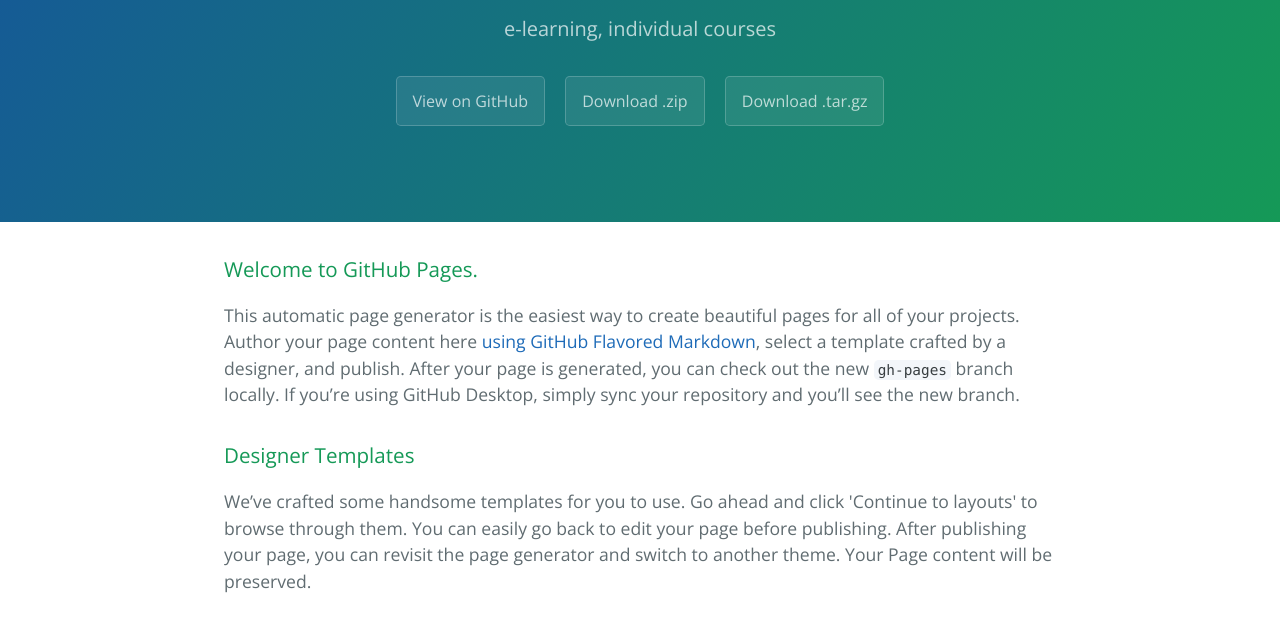
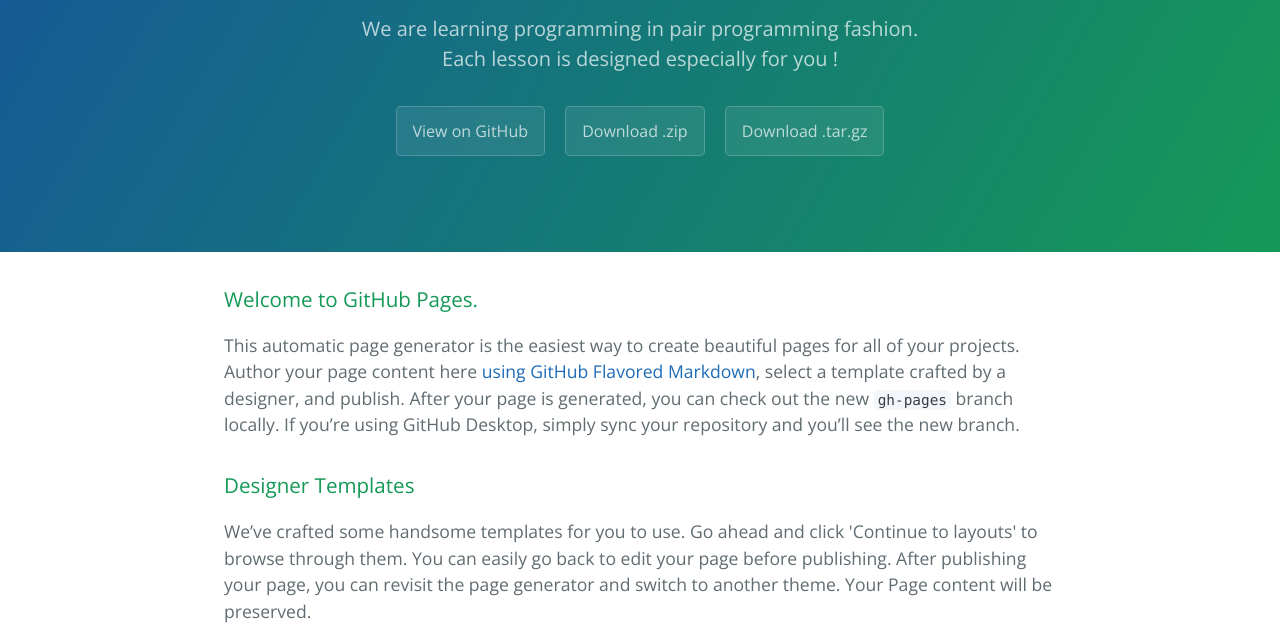
Before and after one commit to tomekl007/course, a plain HTML site: page index.html in a window 1280 px wide. Shown: the part 161-784 px from the top of the page. Drawn offline with nearby package versions, Linux system fonts and the light colour scheme.

Commit message:
Update index.html

```diff
--- a/index.html
+++ b/index.html
@@ -12,7 +12,8 @@
   <body>
     <section class="page-header">
       <h1 class="project-name">Course</h1>
-      <h2 class="project-tagline">e-learning, individual courses</h2>
+      <h2 class="project-tagline">We are learning programming in pair programming fashion. <BR>
+      Each lesson is designed especially for you !</h2>
       <a href="https://github.com/tomekl007/course" class="btn">View on GitHub</a>
       <a href="https://github.com/tomekl007/course/zipball/master" class="btn">Download .zip</a>
       <a href="https://github.com/tomekl007/course/tarball/master" class="btn">Download .tar.gz</a>
```
